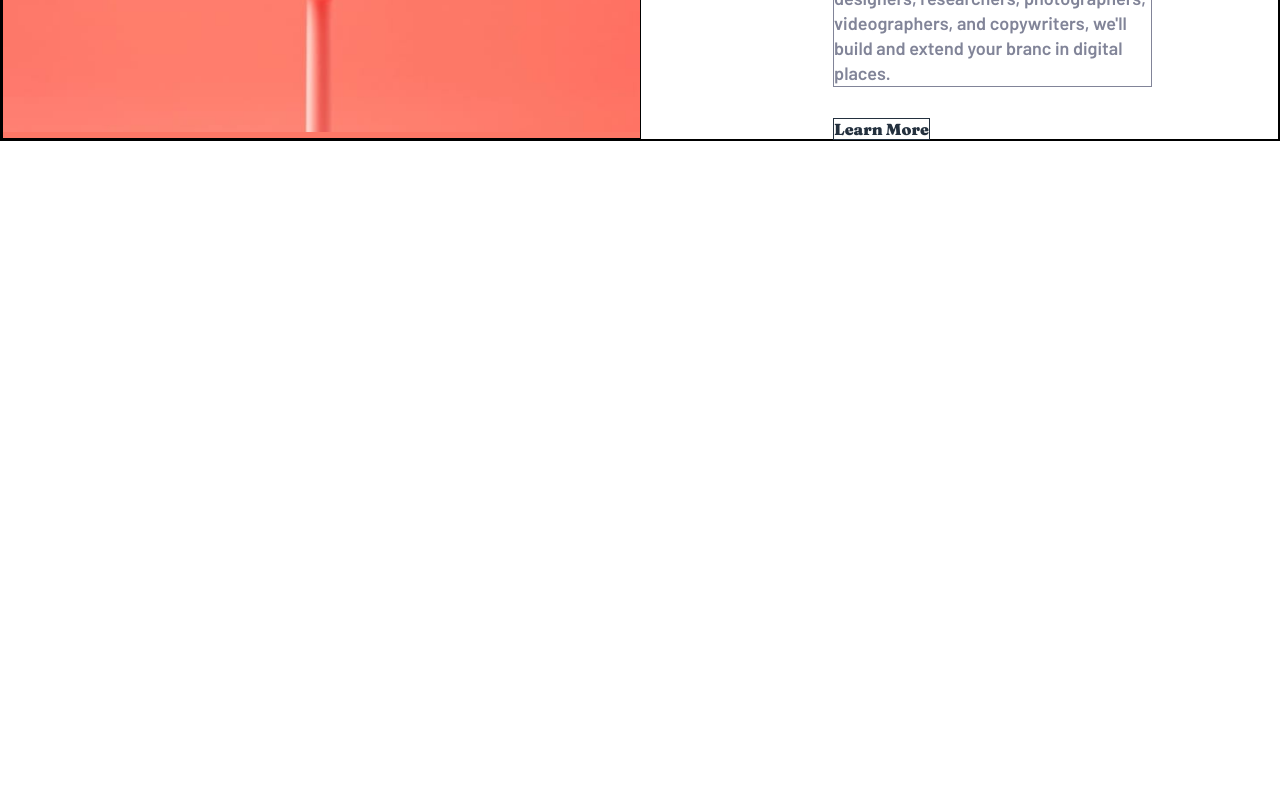
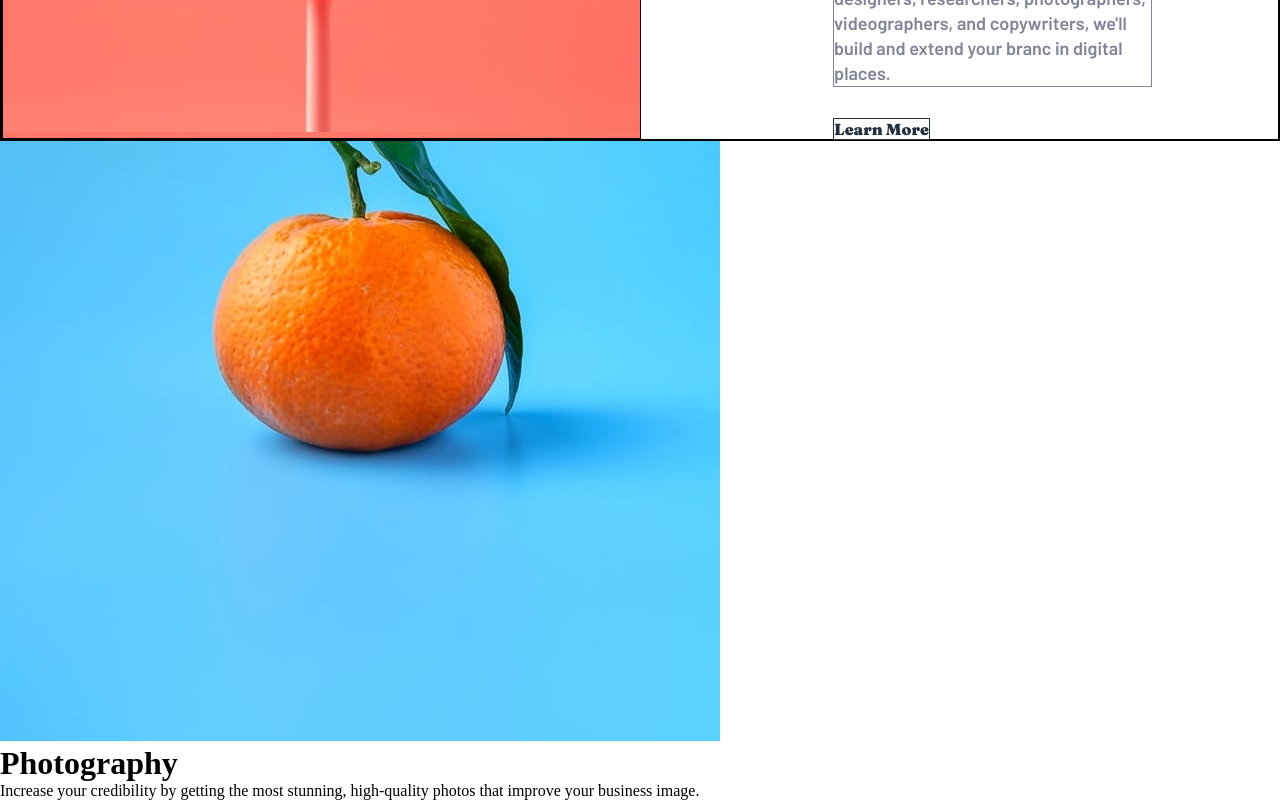
Before and after one commit to Nhoj-Plummer/sunnyside-agency-landing-page, a React (Create React App) app: page / in a window 1280 px wide. Shown: the part 1818-2618 px from the top of the page. Before the commit the page ends 1959 px from the top, so only its background shows below. Built offline with nearby package versions, Linux system fonts and the light colour scheme.

Commit message:
Starting progress on next graphic

```diff
--- a/src/App.js
+++ b/src/App.js
@@ -1,11 +1,12 @@
 import "./App.css"
-import {HeroSection, Body} from "./containers/containersindex"
+import {HeroSection, Body, Body2} from "./containers/containersindex"
 
 function App() {
   return (
     <>
       <HeroSection />
       <Body />
+      <Body2 />
     </>
   )
 }
--- a/src/assets/desktop/assetsdesktop.js
+++ b/src/assets/desktop/assetsdesktop.js
@@ -2,8 +2,8 @@ export {default as DesktopCone} from "./image-gallery-cone.jpg"
 export {default as DesktopMilk} from "./image-gallery-milkbottles.jpg"
 export {default as DesktopOrange} from "./image-gallery-orange.jpg"
 export {default as DesktopSugarCubes} from "./image-gallery-sugarcubes.jpg"
-export {default as DesktopGraphicDesign} from "./image-graphic-design.jpg"
+export {default as DesktopCherry} from "./image-graphic-design.jpg"
 export {default as DesktopHeader} from "./image-header.jpg"
-export {default as DesktopPhotography} from "./image-photography.jpg"
+export {default as DesktopBlueOrange} from "./image-photography.jpg"
 export {default as DesktopStandOut} from "./image-stand-out.jpg"
 export {default as DesktopEgg} from "./image-transform.jpg"
--- a/src/assets/mobile/assetsmobile.js
+++ b/src/assets/mobile/assetsmobile.js
@@ -1,9 +1,9 @@
 export {default as MobileCone} from "./image-gallery-cone.jpg"
 export {default as MobileMilk} from "./image-gallery-milkbottles.jpg"
-export {default as MobileOranges} from "./image-gallery-orange.jpg"
+export {default as MobileOrange} from "./image-gallery-orange.jpg"
 export {default as MobileSugarCubes} from "./image-gallery-sugar-cubes.jpg"
 export {default as MobileGraphicDesign} from "./image-graphic-design.jpg"
 export {default as MobileHeader} from "./image-header.jpg"
-export {default as MobilePhotography} from "./image-photography.jpg"
+export {default as MobileBlueOrange} from "./image-photography.jpg"
 export {default as MobileStandOut} from "./image-stand-out.jpg"
 export {default as MobileEgg} from "./image-transform.jpg"
--- a/src/components/Graphic/Graphic.css
+++ b/src/components/Graphic/Graphic.css
@@ -81,9 +81,7 @@
     margin-bottom: 2rem;
   }
 
-  /* .graphic-container_image {
-    background: url("../../assets/mobile/image-transform.jpg");
-  } */
+
 }
 
 /* Desktop Rules */
@@ -106,7 +104,4 @@
   .graphic-container p {
     width: 50%;
   }
-
-  .graphic-container_text span {
-  }
 }
--- a/src/components/Graphic2/Graphic2.js
+++ b/src/components/Graphic2/Graphic2.js
@@ -0,0 +1,23 @@
+import React from "react"
+import {DesktopBlueOrange} from "../../assets/desktop/assetsdesktop"
+import {MobileBlueOrange} from "../../assets/mobile/assetsmobile"
+
+const Graphic2 = ({desktopimg, mobileimg, imageStyle, title, text}) => {
+  return (
+    <div className="graphic2-container">
+      <div className="graphic2-container_image" style={imageStyle}>
+        <picture>
+          <source media="(min-width: 541px)" srcSet={DesktopBlueOrange} />
+          <img src={MobileBlueOrange} alt="img" />
+        </picture>
+      </div>
+      <div className="graphic2-container_text">
+        <h1>Photography</h1>
+        <p>Increase your credibility by getting the most stunning, high-quality photos that improve your business image.</p>
+
+      </div>
+    </div>
+  )
+}
+
+export default Graphic2
--- a/src/components/componentsindex.js
+++ b/src/components/componentsindex.js
@@ -1,2 +1,3 @@
 export {default as Navbar} from "../components/Navbar/Navbar.js"
 export {default as Graphic} from "../components/Graphic/Graphic.js"
+export {default as Graphic2} from "../components/Graphic2/Graphic2.js"
--- /dev/null
+++ b/src/containers/Body2/Body2.js
@@ -0,0 +1,13 @@
+import React from "react"
+import "./Body2.css"
+import {Graphic2} from "../../components/componentsindex"
+
+const Body2 = () => {
+  return (
+    <div className="body2-container">
+      <Graphic2 />
+    </div>
+  )
+}
+
+export default Body2
--- a/src/containers/containersindex.js
+++ b/src/containers/containersindex.js
@@ -1,2 +1,3 @@
 export {default as HeroSection} from "../containers/HeroSection/HeroSection"
 export {default as Body} from "../containers/Body/Body"
+export {default as Body2} from "../containers/Body2/Body2"
```
Also changed, not shown: src/containers/Body2/Body2.css (added).
